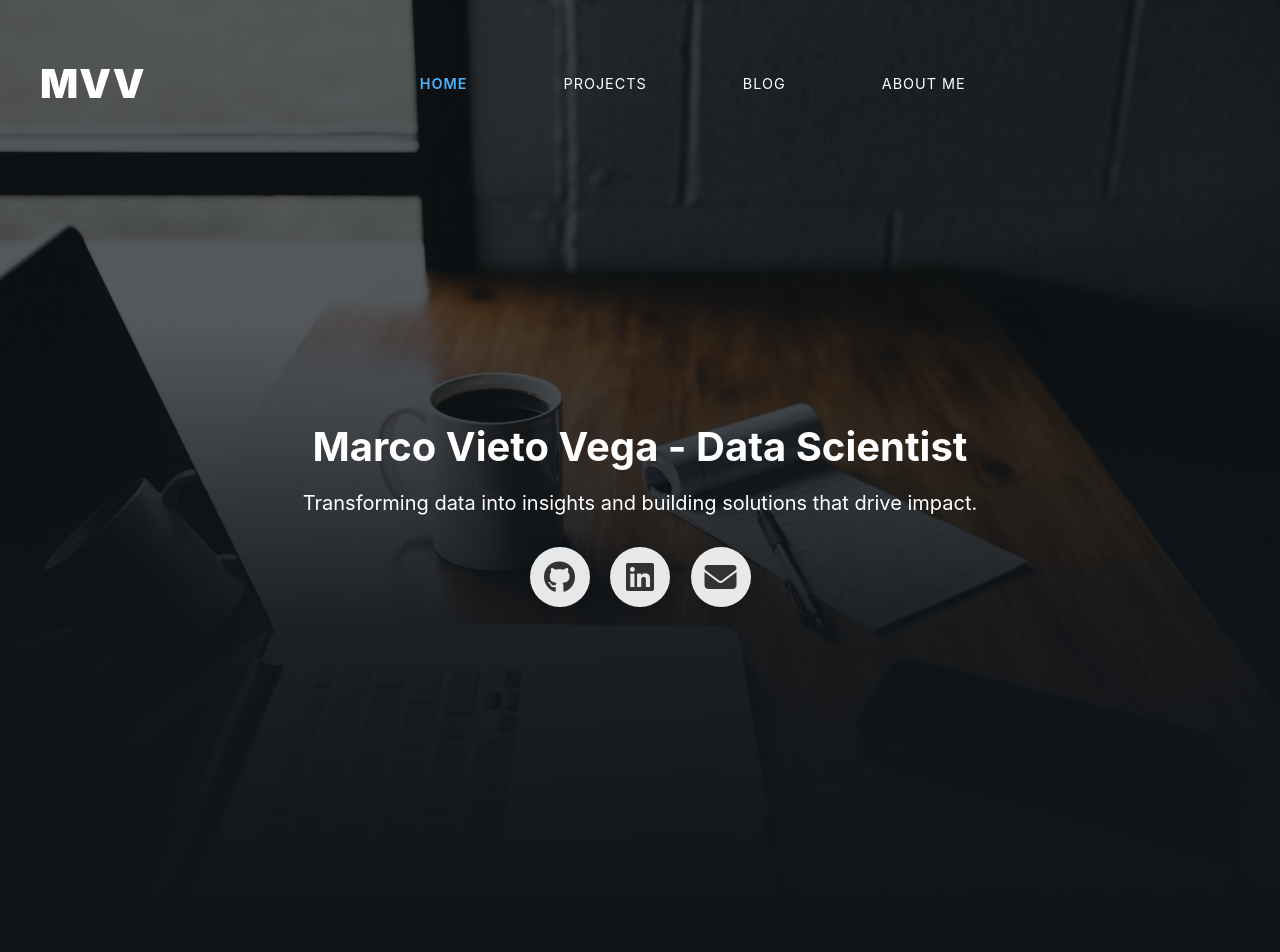
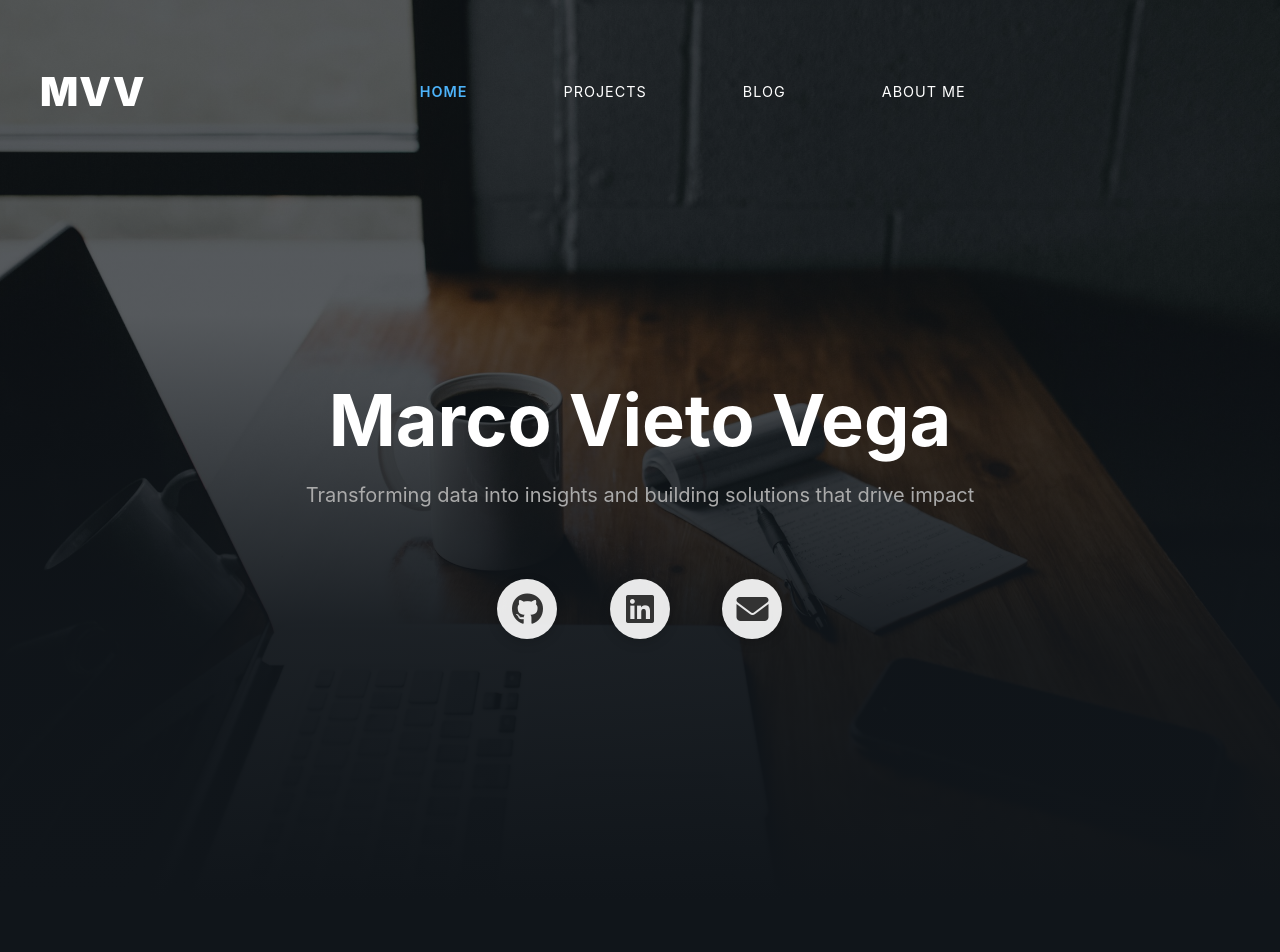
Before and after one commit to marcovietovega/portfolio, a Jekyll site: the page built from index.md, in a window 1280 px wide. Shown: the top 952 px of the page. Built offline with Jekyll 4.4.1, drawn with Linux system fonts in a browser that asks for light colours.

Commit message:
style: update hero section styles and header padding
- Updated hero section title font size in _hero.scss
- Adjusted hero section paragraph color in _hero.scss
- Modified social icons margin in _hero.scss
- Increased header padding in _header.scss

```diff
--- a/_config.yml
+++ b/_config.yml
@@ -17,8 +17,8 @@ author:
     linkedin: "marcovieto"
 
 hero:
-  title: "Marco Vieto Vega - Data Scientist"
-  subtitle: "Transforming data into insights and building solutions that drive impact."
+  title: "Marco Vieto Vega"
+  subtitle: "Transforming data into insights and building solutions that drive impact"
 
 sections:
   projects:
--- a/_sass/partials/_header.scss
+++ b/_sass/partials/_header.scss
@@ -15,7 +15,7 @@
   display: flex;
   justify-content: space-between;
   align-items: center;
-  padding: 2rem 2rem;
+  padding: 2.5rem 2rem;
   max-width: 1200px;
   margin: 0 auto;
   background: transparent;
@@ -30,6 +30,10 @@
 .logo a {
   color: #fff;
   text-decoration: none;
+}
+
+.logo a:hover {
+  color: #007acc;
 }
 
 .nav {
--- a/_sass/partials/_hero.scss
+++ b/_sass/partials/_hero.scss
@@ -34,20 +34,21 @@
 }
 
 .hero h1 {
-  font-size: 2.5rem;
+  font-size: 4.5rem;
   margin-bottom: 1rem;
 }
 
 .hero p {
   font-size: 1.25rem;
   margin-bottom: 2rem;
+  color: #aaa;
 }
 
 /* Social Icons */
 .social-icons a {
   width: 60px;
   height: 60px;
-  margin: 0 0.5rem;
+  margin: 2.5rem 1.5rem;
   background: rgba(255, 255, 255, 0.9);
   color: #333;
   border-radius: 50%;
@@ -61,7 +62,7 @@
 }
 
 .social-icons a:hover {
-  background: #fff;
+  background: #007acc;
   transform: translateY(-3px);
   box-shadow: 0 6px 20px rgba(0, 0, 0, 0.25);
 }
```
